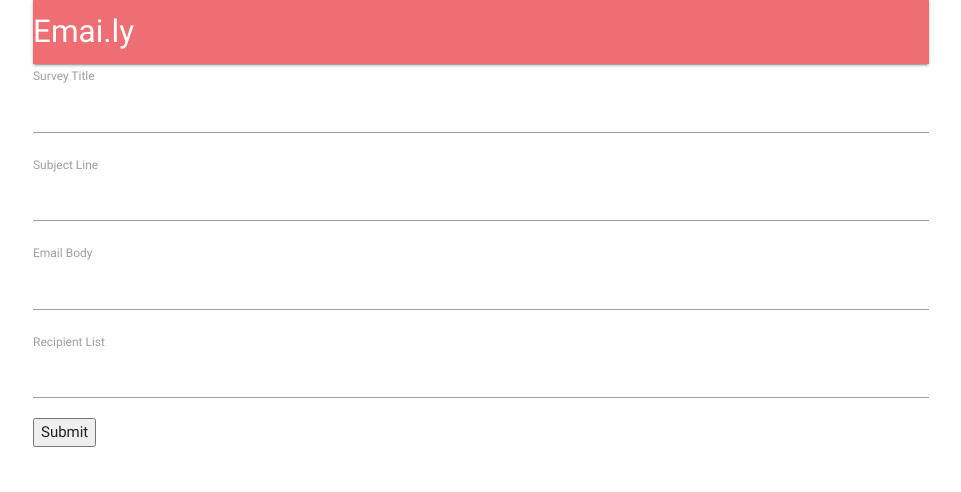
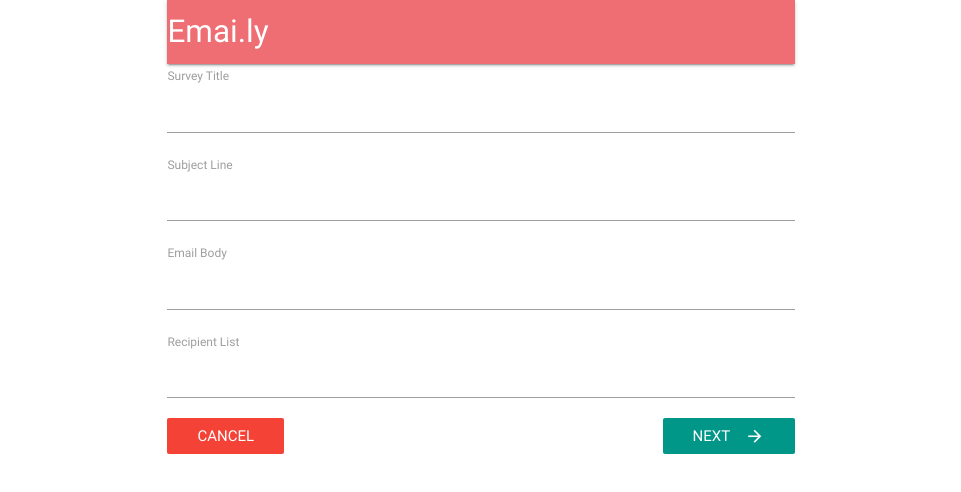
Before and after one commit to shermango/urban-rotary-phone, a React (Create React App) app in the folder client/: page /surveys/new in a window 1280 px wide. Shown: the top 492 px of the page, without its empty margins (159-1120 px from the left). Built offline with nearby package versions, Linux system fonts and the light colour scheme; no server answers.

Commit message:
(chore) styling form

```diff
--- a/client/src/components/App.js
+++ b/client/src/components/App.js
@@ -18,12 +18,12 @@
     return (
       <div className="container">
         <Router>
-          <React.Fragment>
+          <div className="container">
             <Header />
             <Route exact path="/" component={Landing} />
             <Route exact path="/surveys" component={Dashboard} />
             <Route path="/surveys/new" component={SurveyNew} />
-          </React.Fragment>
+          </div>
         </Router>
       </div>
     );
--- a/client/src/components/surveys/SurveyForm.js
+++ b/client/src/components/surveys/SurveyForm.js
@@ -1,6 +1,7 @@
 import React, { Component, Fragment } from 'react';
 import { reduxForm, Field } from 'redux-form';
 import SurveyField from './SurveyField';
+import { Link } from 'react-router-dom';
 
 const FIELDS = [
   { label: 'Survey Title', name: 'title' },
@@ -29,7 +30,13 @@
       <Fragment>
         <form onSubmit={this.props.handleSubmit(values => console.log(values))}>
           {this.renderFields()}
-          <button type="submit">Submit</button>
+          <Link to="/surveys" className="red btn-flat left white-text">
+            Cancel
+          </Link>
+          <button type="submit" className="teal btn-flat right white-text">
+            Next
+            <i className="material-icons right">arrow_forward</i>
+          </button>
         </form>
       </Fragment>
     );
```
